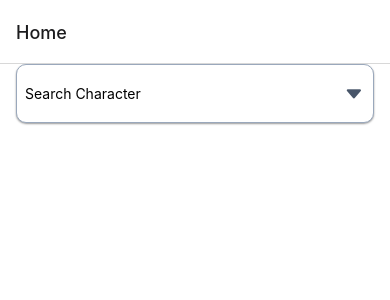
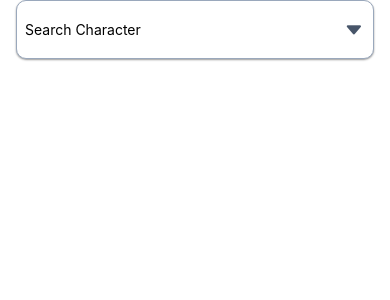
Before and after one commit to SenaNurB/rickAndMorty, a React Native app: screen /Home in a window 390 px wide. Shown: the top 300 px of the page. Built offline with nearby package versions, Linux system fonts and the light colour scheme.

Commit message:
screenOptions is added

```diff
--- a/App.js
+++ b/App.js
@@ -1,18 +1,16 @@
-import * as React from "react";
 import { NavigationContainer } from "@react-navigation/native";
 import { createNativeStackNavigator } from "@react-navigation/native-stack";
 import HomeScreen from "./src/screens/HomeScreen";
 import { QueryClient, QueryClientProvider } from "@tanstack/react-query";
 
 const queryClient = new QueryClient();
-
 const Stack = createNativeStackNavigator();
 
 function App() {
   return (
     <QueryClientProvider client={queryClient}>
       <NavigationContainer>
-        <Stack.Navigator>
+        <Stack.Navigator screenOptions={{ headerShown: false }}>
           <Stack.Screen name="Home" component={HomeScreen} />
         </Stack.Navigator>
       </NavigationContainer>
--- a/src/screens/HomeScreen.js
+++ b/src/screens/HomeScreen.js
@@ -1,11 +1,15 @@
-import { SafeAreaView } from "react-native";
+import React from "react";
+import { View } from "react-native";
 import SearchBox from "../components/searchbox/SearchBox";
+import { SafeAreaView as SafeAreaViewContext } from "react-native-safe-area-context";
 
 function HomeScreen() {
   return (
-    <SafeAreaView className="flex-1 bg-white">
-      <SearchBox />
-    </SafeAreaView>
+    <SafeAreaViewContext className="flex-1 bg-white">
+      <View className="flex-1 bg-white">
+        <SearchBox />
+      </View>
+    </SafeAreaViewContext>
   );
 }
 
```
